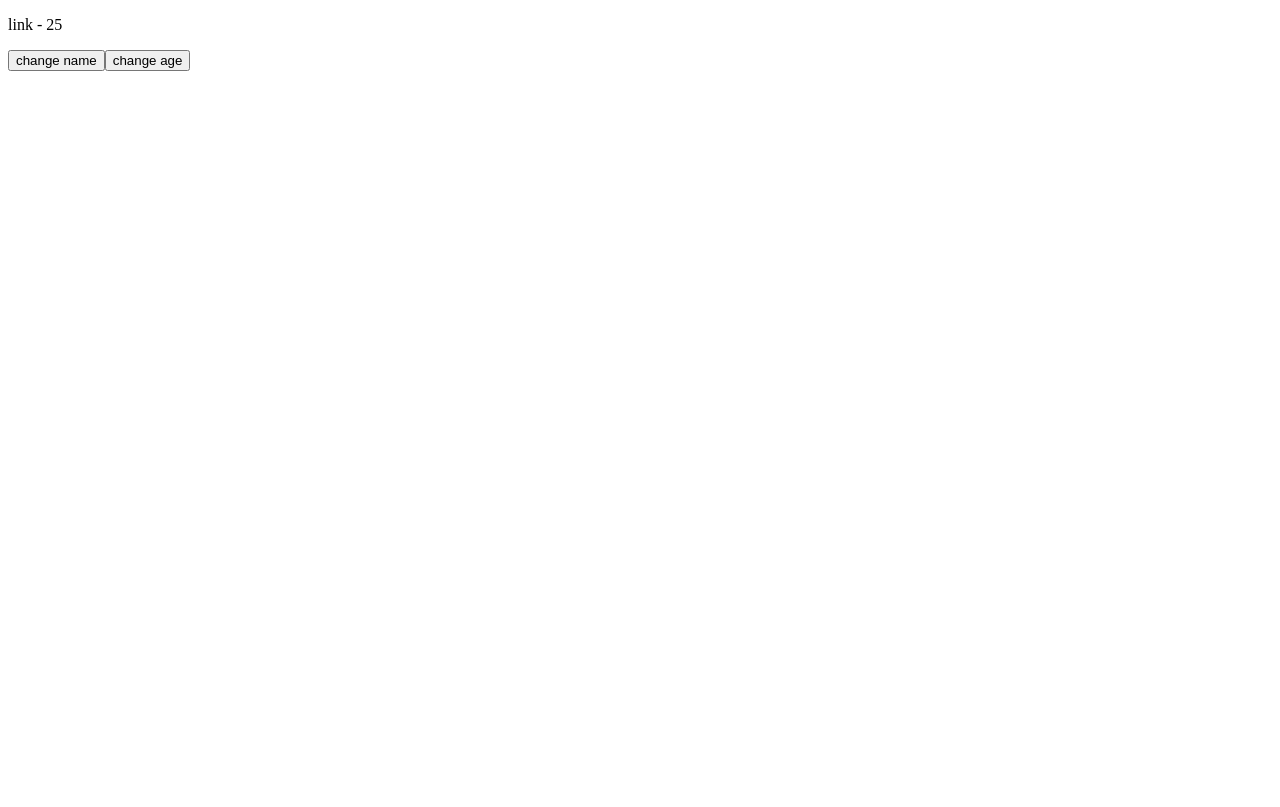
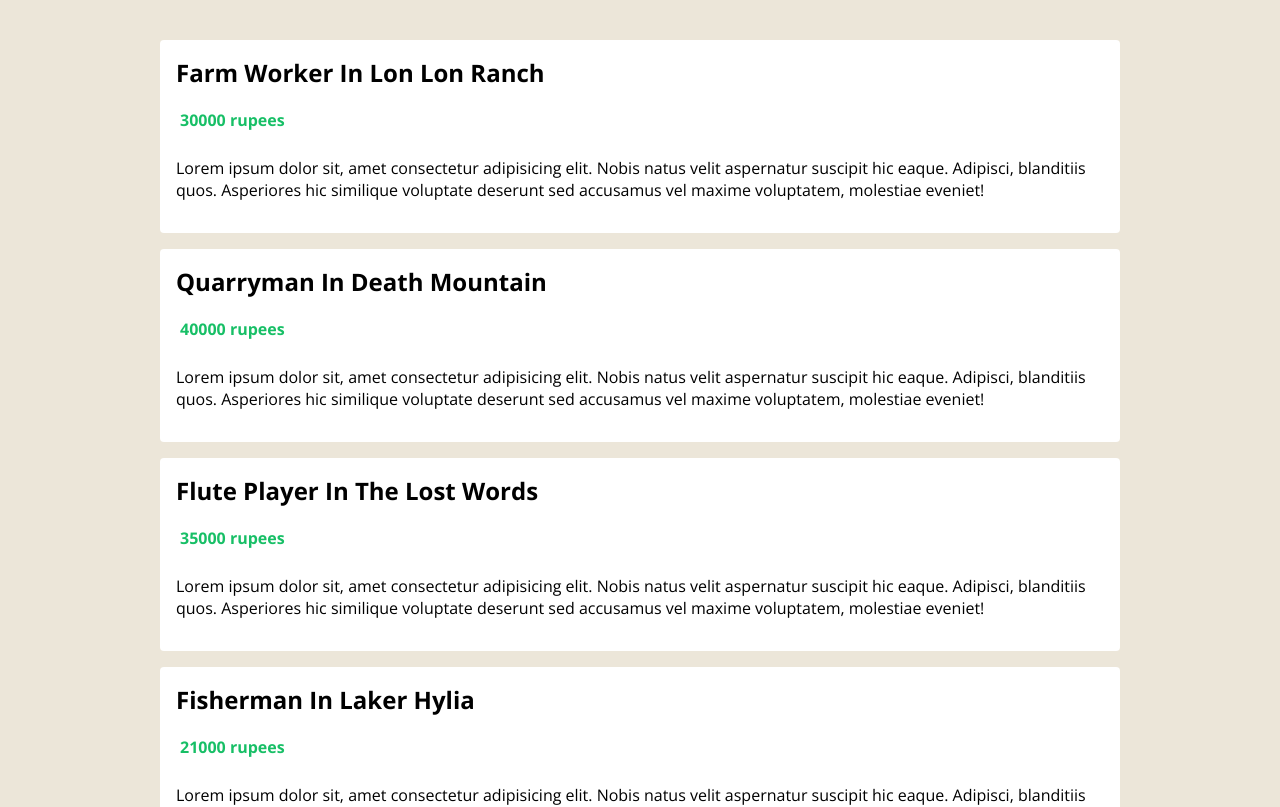
Before and after one commit to Tommy95271/netninjavue3ts, a Vue app: page / in a window 1280 px wide. Shown: the top 807 px of the page. Built offline with nearby package versions, Linux system fonts and the light colour scheme.

Commit message:
JobsList data and style

```diff
--- a/src/App.vue
+++ b/src/App.vue
@@ -1,36 +1,51 @@
 <template>
-  <p>{{ name }} - {{ age }}</p>
-  <button @click="changeName('Zelda')">change name</button>
-  <button @click="changeAge(20)">change age</button>
+  <div class="app">
+    <JobsList :jobs="jobs" />
+  </div>
 </template>
 ㄑ
 <script lang="ts">
 import { defineComponent, reactive, ref, toRefs } from "vue";
+import JobsList from "./components/JobsList.vue";
+import Job from "./types/Job";
 
 export default defineComponent({
   name: "App",
-  components: {},
+  components: { JobsList },
   setup() {
-    // const state = reactive({
-    //   name: "link",
-    //   age: 34 as number | string,
-    // });
-    // return { ...toRefs(state) };
-
-    const name = ref("link");
-    const age = ref<number | string>(25);
-
-    return { name, age };
-  },
-  methods: {
-    changeName(name: string) {
-      this.name = name;
-      return name;
-    },
-    changeAge(age: number | string) {
-      this.age = age;
-      return age;
-    },
+    const jobs = ref<Job[]>([
+      {
+        title: "farm worker",
+        location: "lon lon ranch",
+        salary: 30000,
+        id: "1",
+      },
+      {
+        title: "quarryman",
+        location: "death mountain",
+        salary: 40000,
+        id: "2",
+      },
+      {
+        title: "flute player",
+        location: "the lost words",
+        salary: 35000,
+        id: "3",
+      },
+      {
+        title: "fisherman",
+        location: "laker hylia",
+        salary: 21000,
+        id: "4",
+      },
+      {
+        title: "prison guard",
+        location: "gerudo valley",
+        salary: 32000,
+        id: "5",
+      },
+    ]);
+    return { jobs };
   },
 });
 </script>
--- /dev/null
+++ b/src/assets/global.css
@@ -0,0 +1,6 @@
+@import url('https://fonts.googleapis.com/css2?family=Open+Sans:wght@300;400;600;700&display=swap');
+
+body {
+  font-family: 'Open Sans';
+  background: #ece6d9;
+}
--- /dev/null
+++ b/src/components/JobsList.vue
@@ -0,0 +1,66 @@
+<template>
+  <div class="job-list">
+    <ul>
+      <li v-for="job in jobs" :key="job.id">
+        <h2>{{ job.title }} in {{ job.location }}</h2>
+        <div class="salary">
+          <p>{{ job.salary }} rupees</p>
+        </div>
+        <div class="description">
+          <p>
+            Lorem ipsum dolor sit, amet consectetur adipisicing elit. Nobis
+            natus velit aspernatur suscipit hic eaque. Adipisci, blanditiis
+            quos. Asperiores hic similique voluptate deserunt sed accusamus vel
+            maxime voluptatem, molestiae eveniet!
+          </p>
+        </div>
+      </li>
+    </ul>
+  </div>
+</template>
+
+<script lang="ts">
+import Job from "@/types/Job";
+import { defineComponent, PropType } from "vue";
+
+export default defineComponent({
+  props: {
+    jobs: {
+      required: true,
+      type: Array as PropType<Job[]>,
+    },
+  },
+});
+</script>
+
+<style scoped>
+.job-list {
+  max-width: 960px;
+  margin: 40px auto;
+}
+.job-list ul {
+  padding: 0;
+}
+.job-list li {
+  list-style-type: none;
+  background: white;
+  padding: 16px;
+  margin: 16px 0;
+  border-radius: 4px;
+}
+.job-list h2 {
+  margin: 0 0 10px;
+  text-transform: capitalize;
+}
+.salary {
+  display: flex;
+}
+.salary img {
+  width: 30px;
+}
+.salary p {
+  color: #17bf66;
+  font-weight: bold;
+  margin: 10px 4px;
+}
+</style>
--- a/src/main.ts
+++ b/src/main.ts
@@ -1,4 +1,5 @@
 import { createApp } from 'vue'
 import App from './App.vue'
+import './assets/global.css'
 
 createApp(App).mount('#app')
--- /dev/null
+++ b/src/types/Job.ts
@@ -0,0 +1,8 @@
+interface Job {
+    title: string,
+    location: string,
+    salary: number,
+    id: string
+}
+
+export default Job
```
